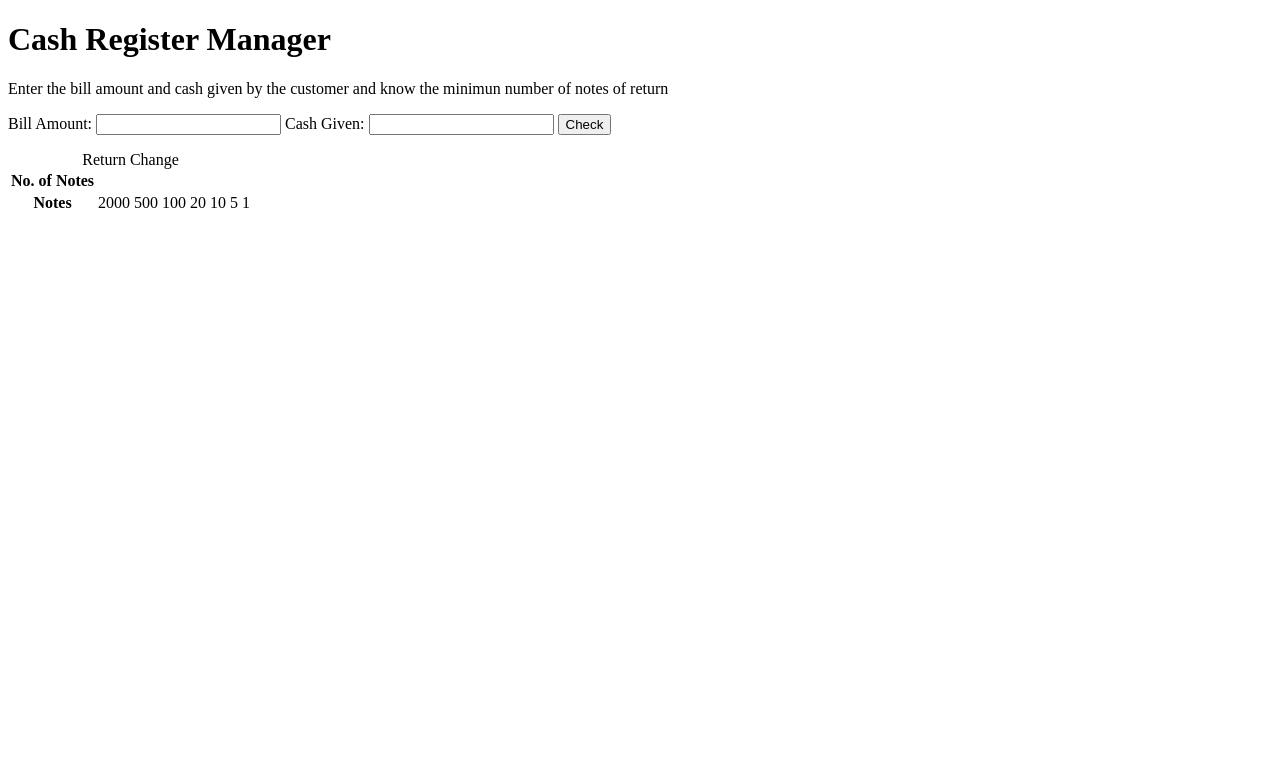
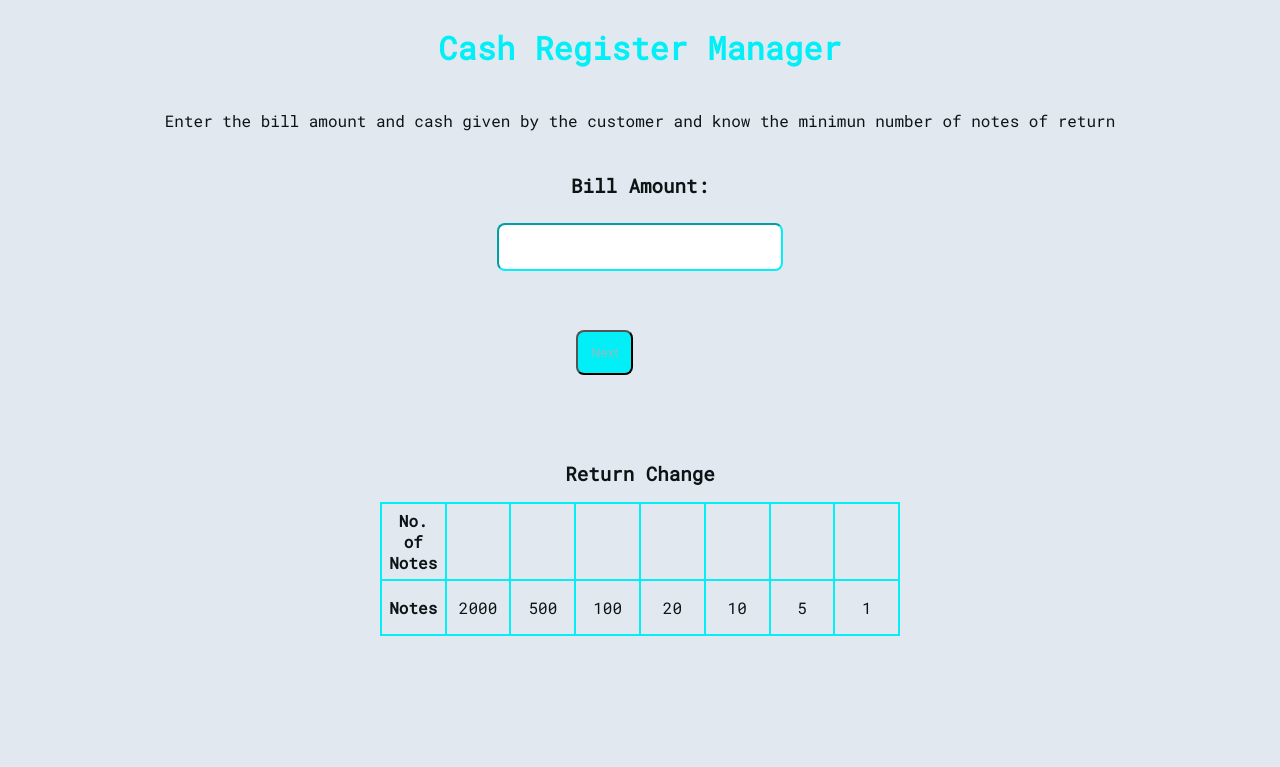
Before and after one commit to Ttkode/neog-camp-cash-register, a plain HTML site: page index.html in a window 1280 px wide. Drawn offline with Linux system fonts and the light colour scheme.

Commit message:
added styles.css

```diff
--- a/app.js
+++ b/app.js
@@ -21,6 +21,9 @@ nextButton.addEventListener("click", () => {
             nextButton.style.display = "none";
             divReturned.style.display = "block";
         }
+        else{
+            showMessage("Amount given should be greater than zero");
+        }
     }
 });
 
@@ -33,12 +36,12 @@ if(isNaN(cashGiven.value)==true){
 }
 else {
     if( cashGiven.value > 0){
-        if(cashGiven.value >= billAmount.value){
+        if(Number(cashGiven.value) >= Number(billAmount.value)){
             var amountToBeReturned = cashGiven.value - billAmount.value;
             calculateChange(amountToBeReturned);
         }
         else {
-            showMessage("You are losing the job");
+            showMessage("Lose the job?");
         }
     }
     else {
@@ -47,11 +50,12 @@ else {
     }
 })
 
-function calculateChange(amountToBeReturned){ returnedChange.style.display = "block";
-    for(var i=0; i < notes.length; i++){
-        var numberOfNotes = Math.trunc(amountToBeReturned / notes[i]);
-        noOfNotes[i].innerText= numberOfNotes;
+function calculateChange(amountToBeReturned){
+    returnedChange.style.display = "block";
+    for(let i=0; i < notes.length; i++){
+        const numberOfNotes = Math.trunc(amountToBeReturned / notes[i]);
         amountToBeReturned = amountToBeReturned % notes[i];
+        noOfNotes[i].innerText = numberOfNotes;
     }
 }
 
--- a/index.html
+++ b/index.html
@@ -6,22 +6,28 @@
     <meta name="viewport" content="width=device-width, initial-scale=1.0">
     <title>Cash Register Manager</title>
     <link href="/styles.css" rel="stylesheet" />
+    <link rel="stylesheet" href="styles.css">
 </head>
 <body>
     <div class="container">
         <h1>Cash Register Manager</h1>
         <p>Enter the bill amount and cash given by the customer and know the minimun number of notes of return</p>
 
+        <div>
             <label for="bill-amount">Bill Amount:</label>
-        <input id="bill-amount" type="text"></input>
+            <input id="bill-amount" type="number" min="0"></input> <br> <br>
+            <button id="next-button">Next</button>
+        </div>
 
+        <div id="div-cash-given">
             <label for="cash-given">Cash Given:</label>
-        <input id="cash-given" type="text"></input>
-
+            <input id="cash-given" type="number" min="0"></input>
             <button id="check-button">Check</button>
+        </div>
 
         <p id="message-display"></p>
 
+        <div id="returned-change">
             <table>
                 <caption>Return Change</caption>
                 <tr>
@@ -47,6 +53,10 @@
                 </tr>
             </table>
         </div>
+    </div>
+
+
+
 </body>
 <script src="/app.js"></script>
 </html>
--- /dev/null
+++ b/styles.css
@@ -0,0 +1,142 @@
+@import url('https://fonts.googleapis.com/css2?family=Anton&family=Roboto+Mono&display=swap');
+
+:root{
+    --primary-color : #03eff7;
+    --secondary-color :  #0b1516;
+    --text-color : #9ab8ba;
+    font-family: 'Roboto Mono', monospace;
+}
+
+
+body{
+    margin: 0;
+    background-color: #e2e8f0;
+    box-sizing: border-box;
+}
+
+.container{
+    display: flex;
+    flex-direction: column;
+    max-width: 100%;
+    text-align: center;
+    margin: auto;
+    color: var(--text-color);
+}
+
+h1 {
+    display: block;
+    margin: 2% 0;
+    color: var(--primary-color);
+}
+
+p {
+    display: block;
+    color: var(--secondary-color);
+    font-size: medium;
+}
+
+label {
+    color: var(--secondary-color);
+    display: block;
+    margin: 2%;
+    font-size: larger;
+    font-weight: 600;
+}
+
+input{
+    border-color: var(--primary-color);
+    border-radius: 0.5rem;
+    padding: 1%;
+    width: 20%;
+    font-size: medium;
+}
+
+#next-button{
+    background-color: var(--primary-color);
+    color: var(--text-color);
+    display: block;
+    border-radius: 0.5rem;
+    padding: 1%;
+    margin: 3% 45%;
+}
+
+#check-button{
+    background-color: var(--primary-color);
+    color: var(--text-color);
+    display: block;
+    border-radius: 0.5rem;
+    padding: 1%;
+    margin: 3% 45%;
+
+}
+
+#div-cash-given{
+    display: none;
+}
+
+#returnedChange{
+    display: none;
+}
+
+caption{
+    color: var(--secondary-color);
+    font-size: larger;
+    font-weight: 600;
+    margin : 3% 10%;
+    display: table-caption;
+    text-align: center;
+}
+
+table {
+    width : 25%;
+    text-align: center;
+    table-layout: fixed;
+    border-collapse: collapse;
+    margin: auto;
+    margin-bottom: 10%;
+}
+
+tr{
+    color: var(--secondary-color);
+}
+
+th, td{
+    border: 2px solid var(--primary-color);
+    width: 0%;
+    border-collapse: collapse;
+    padding: 0.4rem;
+    text-align: center;
+    height: 40px;
+    width : 50px;
+}
+
+.footer {
+    background-color: var(--primary-color);
+    padding: 2rem 1rem;
+    color: white;
+    text-align: center;
+}
+
+.footer .footer-header {
+    font-weight: bold;
+    font-size: large;
+    color: var(--secondary-color);
+}
+
+.footer .link{
+    color: white;
+}
+
+.footer ul{
+    padding-inline-start: 0px;
+}
+
+.list-non-bullet {
+    list-style: none;
+}
+
+.list-item-inline{
+    align-self: center;
+    display: inline-block;
+    padding: 0rem 0.5rem;
+}
```
Lines whose indentation alone changed are shown as unchanged.
